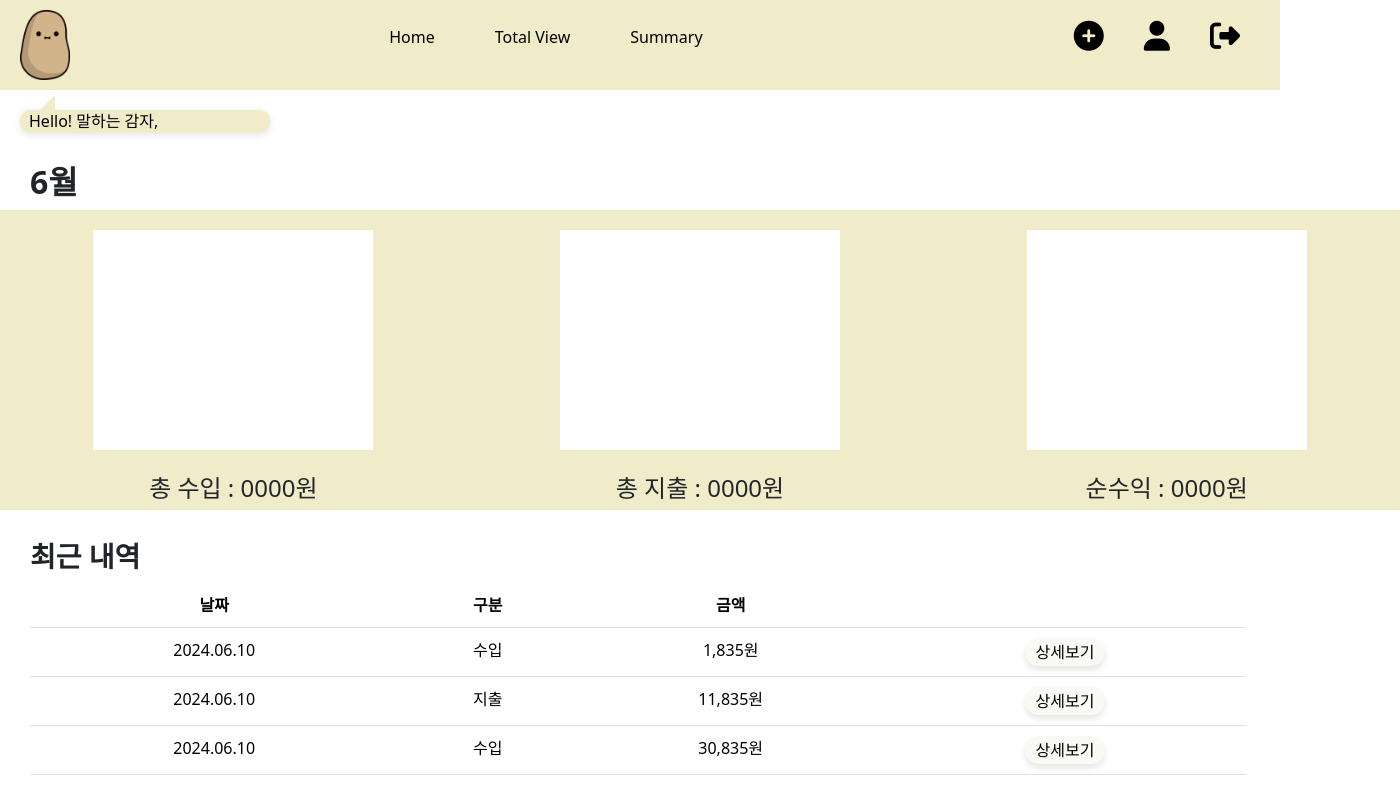
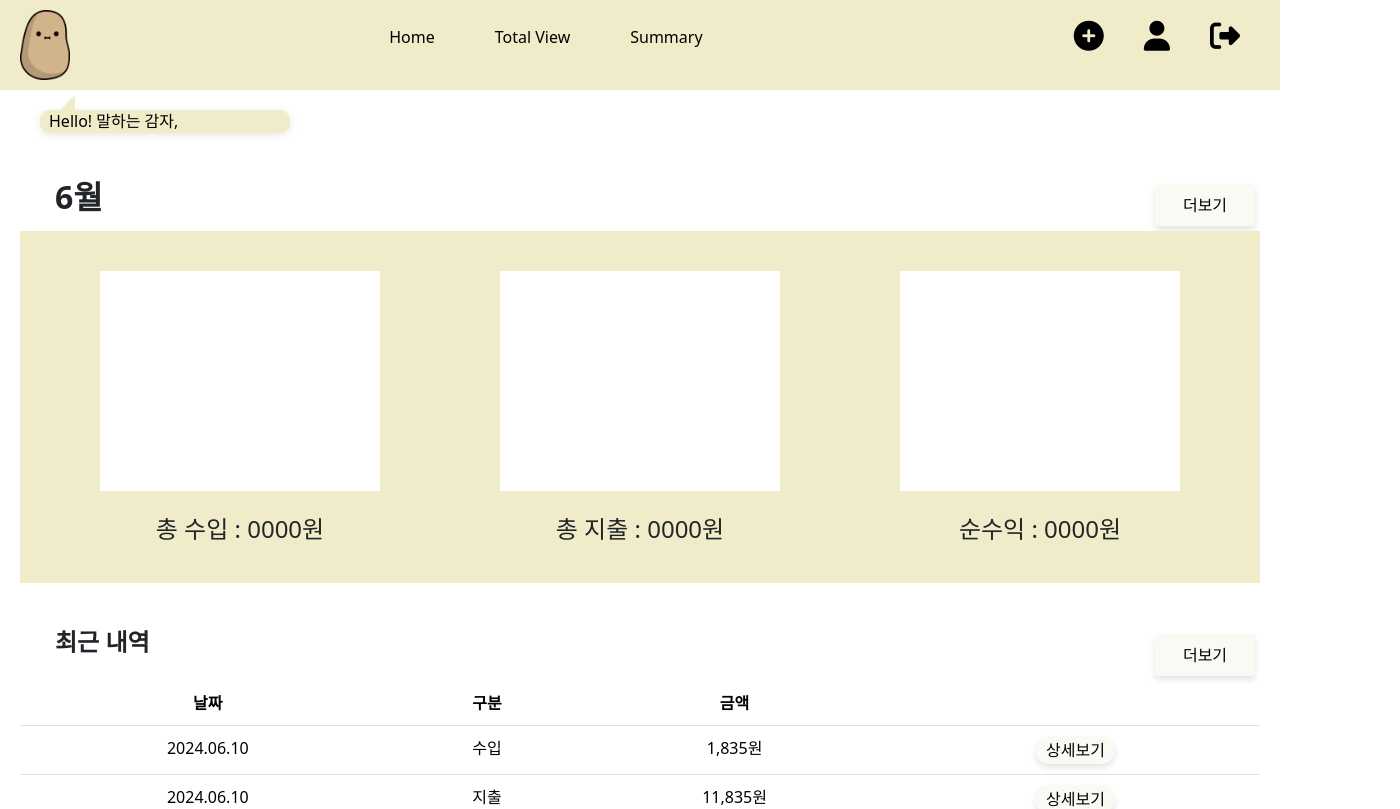
Before and after one commit to Hwijun-Kim/TalkingPotatoes, a Vue app in the folder project-TP/: page /home in a window 1280 px wide. Shown: the top 809 px of the page, 1400 px wide, since content can reach past the window. Built offline with nearby package versions, Linux system fonts and the light colour scheme.

Commit message:
Login update

```diff
--- a/project-TP/src/pages/Home.vue
+++ b/project-TP/src/pages/Home.vue
@@ -1,10 +1,20 @@
 <template>
+  <section class="content-wrap">
     <div class="containerhome">
       <div class="speech-bubble">
         <h2>Hello! 말하는 감자,</h2>
       </div>
       <div class="month">
         <h2>{{ currentMonth }}월</h2>
+        <button
+          @click="viewDetails(transaction)"
+          type="button"
+          class="btn btn-outline"
+          id="btn1"
+          style="display: inline-block"
+        >
+          더보기
+        </button>
       </div>
       <div class="charts">
         <div class="chart">
@@ -12,7 +22,7 @@
           <p>총 수입 : 0000원</p>
         </div>
         <div class="chart">
-        <div class="chartimage" style=""></div>
+          <div class="chartimage"></div>
           <p>총 지출 : 0000원</p>
         </div>
         <div class="chart">
@@ -21,7 +31,17 @@
         </div>
       </div>
       <div class="recent-transactions">
-      <h3>최근 내역</h3>
+        <div class="header-container">
+          <h3 class="title">최근 내역</h3>
+          <button
+            @click="viewDetails(transaction)"
+            type="button"
+            class="btn btn-outline"
+            id="btn1"
+          >
+            더보기
+          </button>
+        </div>
         <table class="table">
           <thead>
             <tr>
@@ -41,6 +61,7 @@
                   @click="viewDetails(transaction)"
                   type="button"
                   class="btn btn-outline"
+                  id="btn2"
                 >
                   상세보기
                 </button>
@@ -50,6 +71,7 @@
         </table>
       </div>
     </div>
+  </section>
 </template>
 
 <script>
@@ -76,12 +98,41 @@ export default {
   },
 };
 </script>
-
-<style scoped>
-.containerhome {
+<style>
+.content-wrap {
+  flex: 1;
   width: 100vw;
+  box-sizing: border-box;
+  overflow: hidden;
+}
+/* 기본 box-sizing 설정 */
+*,
+*::before,
+*::after {
+  box-sizing: border-box;
 }
 
+.header-container {
+  display: flex;
+  justify-content: space-between;
+  align-items: center;
+  padding: 5px;
+}
+
+.title {
+  margin: 0;
+  font-size: 1.5em;
+}
+
+/* 전체 컨테이너 조정 */
+.containerhome {
+  width: 100%;
+  max-width: 100%; /* 최대 너비를 100%로 설정 */
+  margin: 0 auto; /* 가운데 정렬 */
+  padding: 0 20px; /* 좌우 패딩 */
+}
+
+/* 말풍선 스타일 */
 .speech-bubble {
   position: relative;
   background: #f0ecca; /* 말풍선의 배경색 */
@@ -115,18 +166,37 @@ export default {
   border-right-color: #f0ecca; /* 삼각형 색상 */
 }
 
+/* 월 표시 섹션 */
+.month {
+  width: 100%;
+  display: flex;
+  justify-content: space-between;
+  align-items: center;
+  padding: 5px;
+  box-sizing: border-box;
+  overflow: hidden;
+}
+
+.recent {
+  display: flex;
+}
+
 .month h2 {
+  margin: 0;
   margin-left: 30px;
   font-weight: bolder;
 }
 
+/* 차트 섹션 */
 .charts {
   display: flex;
   justify-content: space-around;
-  margin: auto; /* 수평 가운데 정렬을 위해 margin 수정 */
+  flex-wrap: wrap; /* 화면에 맞게 자동 줄바꿈 */
+  padding: 20px;
+  margin: 0 auto;
   background-color: #f0ecca;
-  width: 1400px;
-  height: 300px;
+  width: 100%;
+  max-width: 100%; /* 최대 너비를 100%로 설정 */
 }
 
 .chartimage {
@@ -156,10 +226,12 @@ export default {
   margin-left: 30px;
 }
 
+/* 테이블 */
 .table {
-  width: 95%;
+  width: 100%; /* 가로 너비를 화면 크기에 맞춤 */
+  max-width: 100%; /* 최대 너비를 100%로 설정 */
   border-collapse: collapse;
-  margin-left: 30px;
+  margin: 0 auto; /* 가운데 정렬 */
 }
 
 .table th,
@@ -168,7 +240,16 @@ export default {
   text-align: center;
 }
 
-.btn {
+/* 버튼 스타일 */
+#btn1:hover {
+  background-color: #f0f0f0;
+}
+
+#btn2:hover {
+  background-color: #f0f0f0;
+}
+
+#btn2 {
   padding: 1px;
   color: black;
   border-radius: 30px;
@@ -178,4 +259,18 @@ export default {
   background-color: #fafaf5;
   box-shadow: 0px 4px 6px rgba(0, 0, 0, 0.1);
 }
+
+#btn1 {
+  display: inline-block;
+  padding: 0.5rem 1rem;
+  background-color: white;
+  color: black;
+  border-radius: 0.25rem;
+  cursor: pointer;
+  text-align: center;
+  margin-top: 1rem;
+  width: 100px;
+  background-color: #fafaf5;
+  box-shadow: 0px 4px 6px rgba(0, 0, 0, 0.1);
+}
 </style>
--- a/project-TP/src/pages/Login.vue
+++ b/project-TP/src/pages/Login.vue
@@ -34,7 +34,7 @@
 </template>
 
 <script>
-import logo from "../assets/TalkingPotatoes_logo.jpg"; // 이미지 경로 수정
+import logo from "../assets/TalkingPotatoes_logo.jpg";
 
 export default {
   name: "Login",
@@ -47,8 +47,14 @@ export default {
   },
   methods: {
     login() {
-      // 로그인 로직
-      console.log("로그인 시도:", this.id, this.password);
+      if (this.id === "test" && this.password === "1234") {
+        // 올바른 ID와 비밀번호인 경우 홈 페이지로 이동
+        this.$router.push({ name: "Home" });
+        console.log("로그인 성공");
+      } else {
+        // 잘못된 ID 또는 비밀번호인 경우 경고 메시지 출력
+        console.log("로그인 실패");
+      }
     },
   },
 };
@@ -110,7 +116,7 @@ button {
   width: 430px;
   background-color: #fafaf5;
   box-shadow: 0px 4px 6px rgba(0, 0, 0, 0.1);
-  margin-right: 90px;
+  margin-right: 143px;
 }
 
 button:hover {
@@ -119,7 +125,7 @@ button:hover {
 
 /* 추가된 CSS: 작은 화면에서 로고가 위로 올라가도록 설정 */
 @media screen and (max-width: 600px) {
-  .container {
+  .containerlogin {
     flex-direction: column;
     justify-content: flex-start;
   }
--- a/project-TP/src/router/index.js
+++ b/project-TP/src/router/index.js
@@ -5,7 +5,7 @@ import Login from "@/pages/Login.vue";
 import Home from "@/pages/Home.vue";
 import Profile from "@/pages/Profile.vue";
 import UpdateItem from "@/pages/UpdateItem.vue";
-import TotalView from "@/pages/TotalView.vue"
+import TotalView from "@/pages/TotalView.vue";
 
 // const viewsIdGuard = (to, from) => {
 //   // totalView/:id 경로는 반드시 이전 경로가
@@ -18,16 +18,18 @@ import TotalView from "@/pages/TotalView.vue"
 const router = createRouter({
   history: createWebHistory(),
   routes: [
-    { path: "/", component: Login, meta: { hideHeader: true } },
-    { path: "/profile", component: Profile },
-    { path: "/updateitem", component: UpdateItem },
-    { path: "/home", component: Home },
-    { path: "/createItem", component: CreateItem },
-    { path: "/totalView", component: TotalView },
+    { path: "/", component: Login, name: "Login", meta: { hideHeader: true } },
+    { path: "/profile", component: Profile, name: "Profile" },
+    { path: "/updateitem", component: UpdateItem, name: "UpdateItem" },
+    { path: "/home", component: Home, name: "Home" },
+    { path: "/createItem", component: CreateItem, name: "CreateItem" },
+    { path: "/totalView", component: TotalView, name: "TotalView" },
     {
-      path: '/totalView/:id(//d+)', component: TotalView,
+      path: "/totalView/:id(//d+)",
+      component: TotalView,
+      name: "TotalViewId",
       //beforeEnter:viewsIdGuard
-  },
+    },
   ],
 });
 
```
Lines whose indentation alone changed are shown as unchanged.
